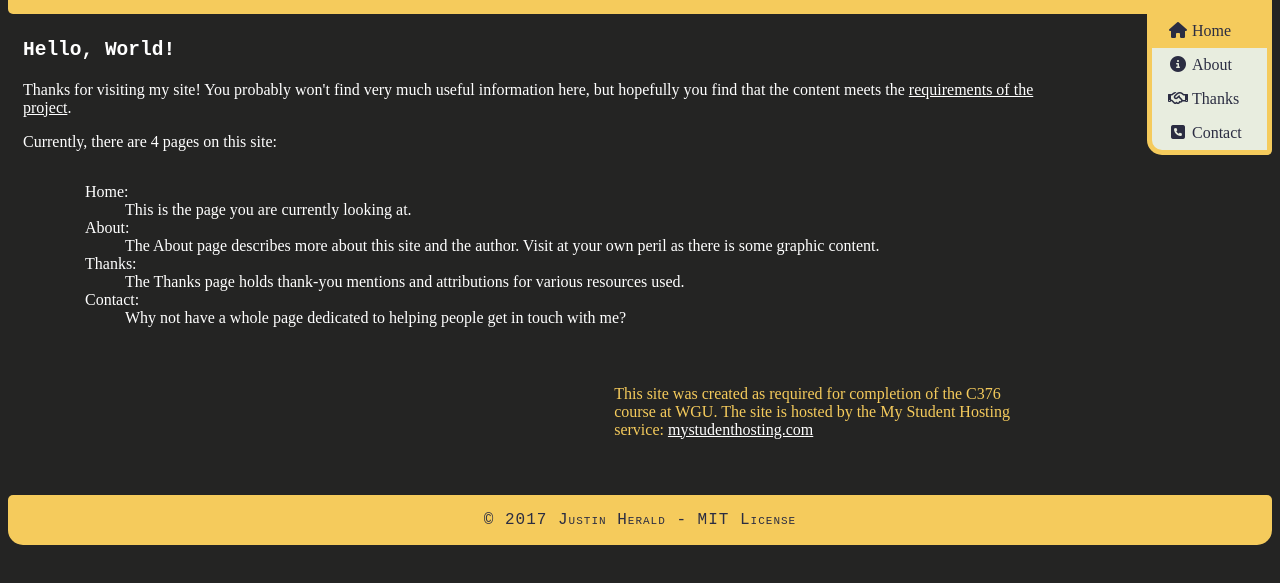
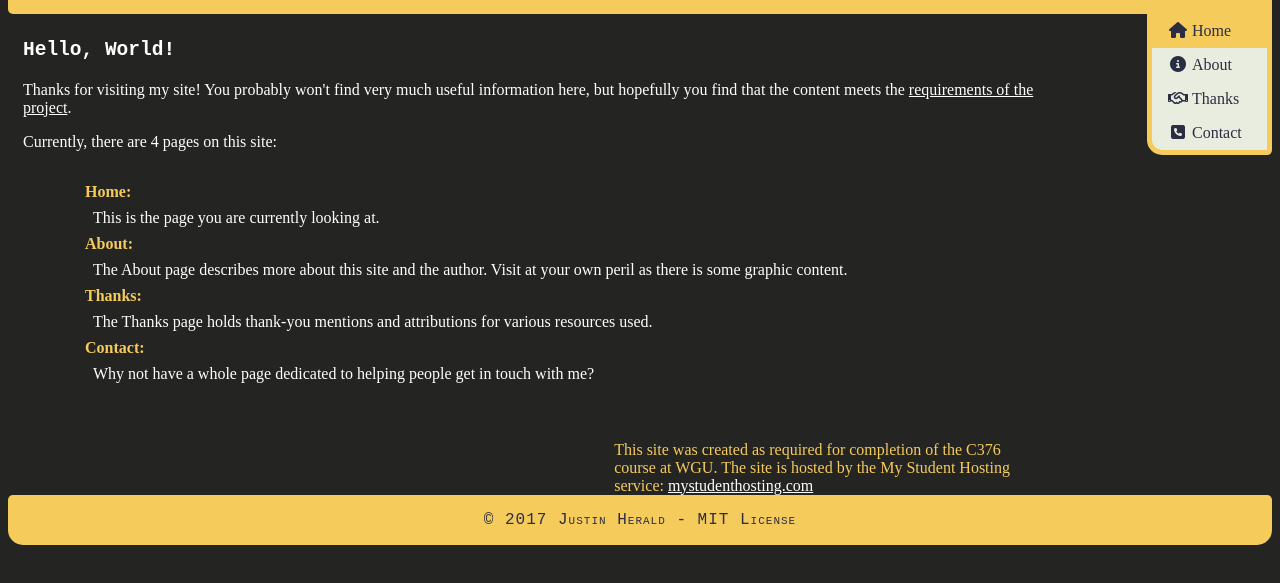
Before and after one commit to GeistesFreiheit/wgu-project_C376, a plain HTML site: page index.html in a window 1280 px wide. Shown: the part 159-742 px from the top of the page. Drawn offline with Linux system fonts and the light colour scheme; a web font is replaced by a local one.

Commit message:
DL Style
Adding some more style to dl elements

```diff
--- a/assets/style.css
+++ b/assets/style.css
@@ -30,6 +30,7 @@ nav li a.active {
 }
 body {
 	background-color: #242423;
+	color: #cfdbd5;
 	position: relative;
 	padding-bottom: 6em;
 	min-height: 600px;
@@ -43,6 +44,13 @@ section dl {
 	padding-left: 30px;
 	display: block;
 	margin: 2em 2em 2em 2em;
+}
+section dl dt {
+	font-weight: bold;
+	color: #f5cb5c;
+}
+section dl dd {
+	margin: 0.5em;
 }
 section a {
 	color: white;
```
